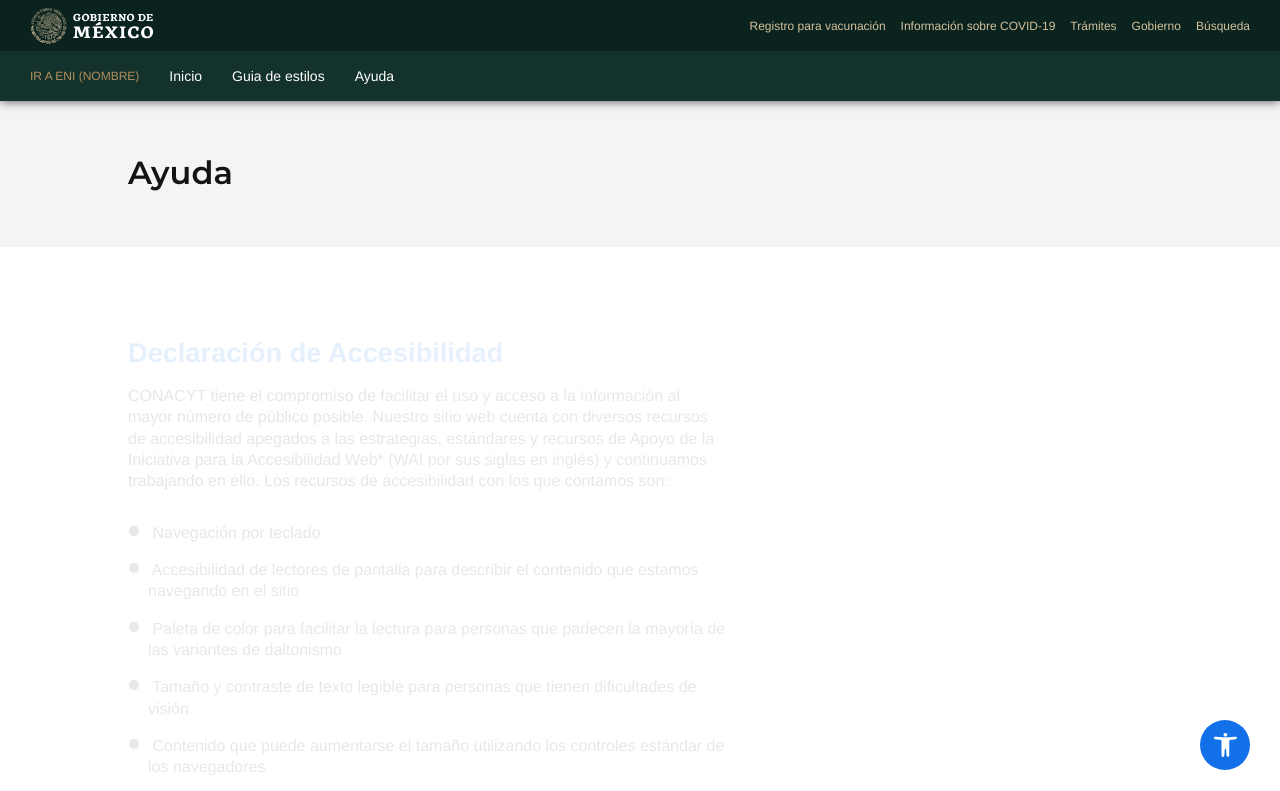
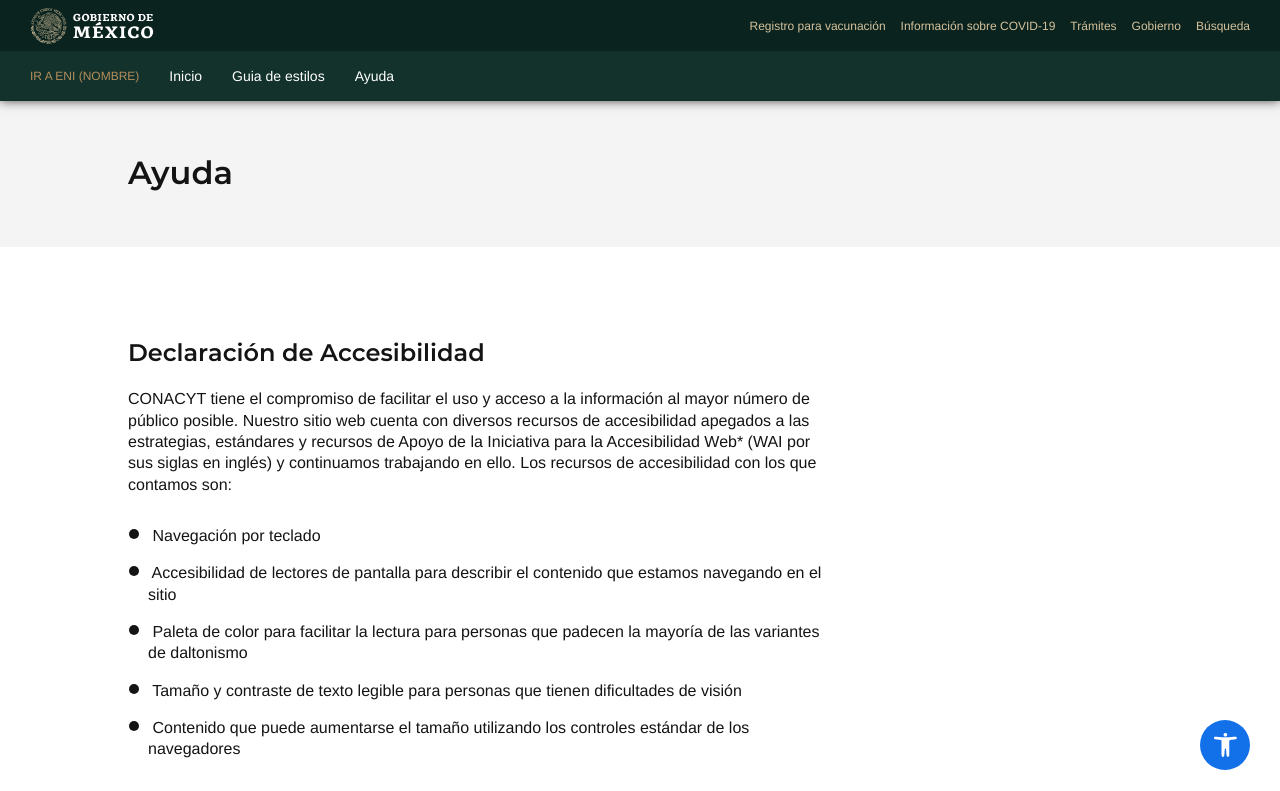
Before and after one commit to sisdai/deprecada-dai-base-web, a Vue app: page /ayuda in a window 1280 px wide. Shown: the top 791 px of the page. Built offline with nearby package versions, Linux system fonts and the light colour scheme; a web font is replaced by a local one.

Commit message:
version simple de seccion de ayuda

```diff
--- a/src/views/Ayuda.vue
+++ b/src/views/Ayuda.vue
@@ -1,11 +1,89 @@
 <template>
   <div>
-    <div class="help-header">
+    <div class="ayuda-cabecera">
       <div class="container">
         <h1>Ayuda</h1>
       </div>
     </div>
-    <div class="help-grid container">
+    <div class="container">
+      <div class="ayuda-contenido m-b-4-md">
+        <h2 class="sub-titulo m-t-2 m-t-3-md">
+          Declaración de Accesibilidad
+        </h2>
+        <p>
+          CONACYT tiene el compromiso de facilitar el uso y acceso a la información
+          al mayor número de público posible. Nuestro sitio web cuenta con diversos
+          recursos de accesibilidad apegados a las estrategias, estándares y recursos
+          de Apoyo de la Iniciativa para la Accesibilidad Web* (WAI por sus siglas
+          en inglés) y continuamos trabajando en ello. Los recursos de accesibilidad
+          con los que contamos son:
+        </p>
+        <ul>
+          <li>
+            Navegación por teclado
+          </li>
+          <li>
+            Accesibilidad de lectores de pantalla para describir el contenido que
+            estamos navegando en el sitio
+          </li>
+          <li>
+            Paleta de color para facilitar la lectura para personas que padecen la
+            mayoría de las variantes de daltonismo
+          </li>
+          <li>
+            Tamaño y contraste de texto legible para personas que tienen
+            dificultades de visión
+          </li>
+          <li>
+            Contenido que puede aumentarse el tamaño utilizando los controles
+            estándar de los navegadores
+          </li>
+        </ul>
+        <p>
+          Si tienes algún comentario o sugerencia relacionada con la accesibilidad
+          de nuestro sitio ponte en contacto, tus comentarios ayudarán a mejorar y
+          facilitar el acceso a la información.
+        </p>
+
+        <h2 class="sub-titulo m-t-2 m-t-4-md">
+          Navegación por medio del teclado
+        </h2>
+        <dl>
+          <dt>
+            Tabulador (Tab)
+          </dt>
+          <dd>
+            Carga la página, luego comienza a presionar la tecla de tabulación.
+            El foco del teclado (color azul) debe moverse cada elemento interactivo de la página.
+          </dd>
+          <dt>
+            Shift + Tab
+          </dt>
+          <dd>
+            Hace lo mismo que usar la tecla de tabulación, pero en sentido inverso.
+          </dd>
+          <dt>
+            Entrar / Volver
+          </dt>
+          <dd>
+            Si activas esta función (presionar la tecla), abrirá el enlace en cuestión.
+          </dd>
+          <dt>
+            Barra espaciadora
+          </dt>
+          <dd>
+            Alterna los valores de las casillas de verificación, activa los botones.
+          </dd>
+          <dt>
+            Teclas de flecha
+          </dt>
+          <dd>
+            Desplaza contenido, mueve o selecciona botones de radio dentro de un grupo.
+          </dd>
+        </dl>
+      </div>
+    </div>
+    <!-- <div class="help-grid container">
       <details open>
         <summary>Declaración de Accesibilidad</summary>
         <p>
@@ -116,123 +194,121 @@
           </li>
         </ul>
       </details>
-    </div>
+    </div> -->
   </div>
 </template>
 
 <style scoped lang="scss">
-@keyframes openDetails {
-  0% {
-    border-right-color: #fff;
-    width: 99.9%;
-    opacity: .1;
-    order: -1;
-  }
-  100% {
-    opacity: 1;
-  }
-}
-@keyframes closeDetails {
-  0% {
-    opacity: .1;
-  }
-  100% {
-    border-right-color: #ddd;
-    width: 33.3%;
-    opacity: 1;
-    order: inherit;
-  }
-}
-
-.help-header {
+.ayuda-cabecera {
   background: #f4f4f4;
   padding: $gap 0;
-  @media (min-width: map-get($media-queries-limit, "mobile")) {
-    margin-bottom: $gap * 2;
-  }
 }
-
-.help-grid {
-  details {
-    font-size: 0;
-    padding: $gap 0;
-    border-bottom: 1px solid #ddd;
-    transition: font-size .2s ease-in-out;
-    summary {
-      display: flex;
-      align-content: center;
-      justify-content: space-between;
-      font-size: 1.25rem;
-      line-height: 1.2em;
-      font-weight: 600;
-      cursor: pointer;
-      transition: font-size .2s ease-in-out;
-      word-break: normal;
-      &:hover,
-      &:focus {
-        outline: none;
-      }
-      &::after {
-        content: "";
-      }
-    }
-    summary::marker {
-      content: "";
-    }
-    &[open] {
-      font-size: 1rem;
-      summary {
-        font-size: 1.7rem;
-      }
-    }
-  }
-  @media (min-width: map-get($media-queries-limit, "mobile")) {
-    box-sizing: border-box;
-    margin-bottom: $gap * 2;
-    display: flex;
-    flex-wrap: wrap;
-    justify-content: flex-start;
-    position: relative;
-    transition: all 1s ease-in-out;
-    &::after {
-      background: #fff;
-      content: " ";
-      display: block;
-      height: 1px;
-      width: 100%;
-      position: relative;
-      top: -1px;
-      z-index: 1;
-    }
-    &::before {
-      background: #fff;
-      content: " ";
-      display: block;
-      width: 1px;
-      position: absolute;
-      right: 1px;
-      top: 0;
-      bottom: 0;
-      z-index: 1;
-    }
-    details {
-      background: #fff;
-      border-right: 1px solid #ddd;
-      box-sizing: border-box;
-      width: 33.3%;
-      padding: $gap;
-      animation: closeDetails .5s ease-in-out forwards;
-      > * {
-        max-width: 600px;
-      }
-      &[open] {
-        padding: $gap 0;
-        animation: openDetails .5s ease-in-out forwards;
-        width: 99.9%;
-        opacity: 1;
-        order: -1;
-      }
-    }
-  }
+.ayuda-contenido {
+  max-width: 700px;
 }
+// @keyframes openDetails {
+//   0% {
+//     border-right-color: #fff;
+//     width: 99.9%;
+//     opacity: .1;
+//     order: -1;
+//   }
+//   100% {
+//     opacity: 1;
+//   }
+// }
+// @keyframes closeDetails {
+//   0% {
+//     opacity: .1;
+//   }
+//   100% {
+//     border-right-color: #ddd;
+//     width: 33.3%;
+//     opacity: 1;
+//     order: inherit;
+//   }
+// }
+// .help-grid {
+//   details {
+//     font-size: 0;
+//     padding: $gap 0;
+//     border-bottom: 1px solid #ddd;
+//     transition: font-size .2s ease-in-out;
+//     summary {
+//       display: flex;
+//       align-content: center;
+//       justify-content: space-between;
+//       font-size: 1.25rem;
+//       line-height: 1.2em;
+//       font-weight: 600;
+//       cursor: pointer;
+//       transition: font-size .2s ease-in-out;
+//       word-break: normal;
+//       &:hover,
+//       &:focus {
+//         outline: none;
+//       }
+//       &::after {
+//         content: "";
+//       }
+//     }
+//     summary::marker {
+//       content: "";
+//     }
+//     &[open] {
+//       font-size: 1rem;
+//       summary {
+//         font-size: 1.7rem;
+//       }
+//     }
+//   }
+//   @media (min-width: map-get($media-queries-limit, "mobile")) {
+//     box-sizing: border-box;
+//     margin-bottom: $gap * 2;
+//     display: flex;
+//     flex-wrap: wrap;
+//     justify-content: flex-start;
+//     position: relative;
+//     transition: all 1s ease-in-out;
+//     &::after {
+//       background: #fff;
+//       content: " ";
+//       display: block;
+//       height: 1px;
+//       width: 100%;
+//       position: relative;
+//       top: -1px;
+//       z-index: 1;
+//     }
+//     &::before {
+//       background: #fff;
+//       content: " ";
+//       display: block;
+//       width: 1px;
+//       position: absolute;
+//       right: 1px;
+//       top: 0;
+//       bottom: 0;
+//       z-index: 1;
+//     }
+//     details {
+//       background: #fff;
+//       border-right: 1px solid #ddd;
+//       box-sizing: border-box;
+//       width: 33.3%;
+//       padding: $gap;
+//       animation: closeDetails .5s ease-in-out forwards;
+//       > * {
+//         max-width: 600px;
+//       }
+//       &[open] {
+//         padding: $gap 0;
+//         animation: openDetails .5s ease-in-out forwards;
+//         width: 99.9%;
+//         opacity: 1;
+//         order: -1;
+//       }
+//     }
+//   }
+// }
 </style>
```
